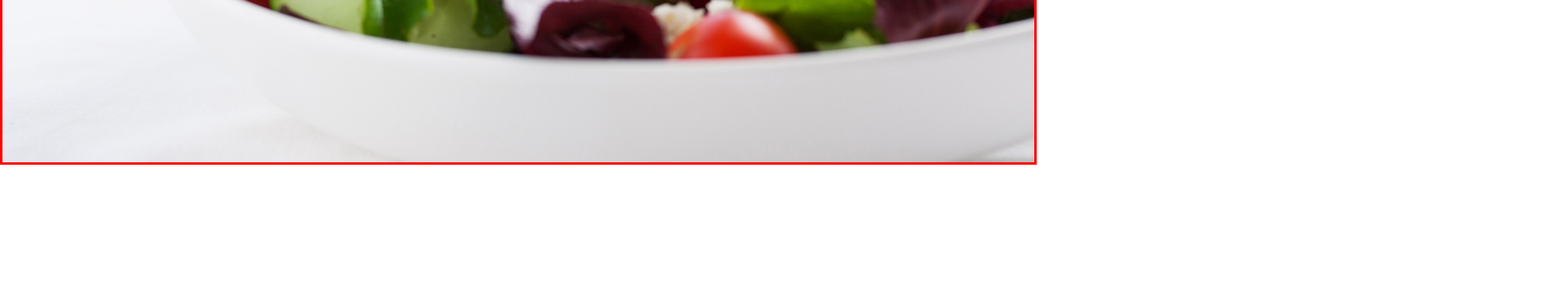
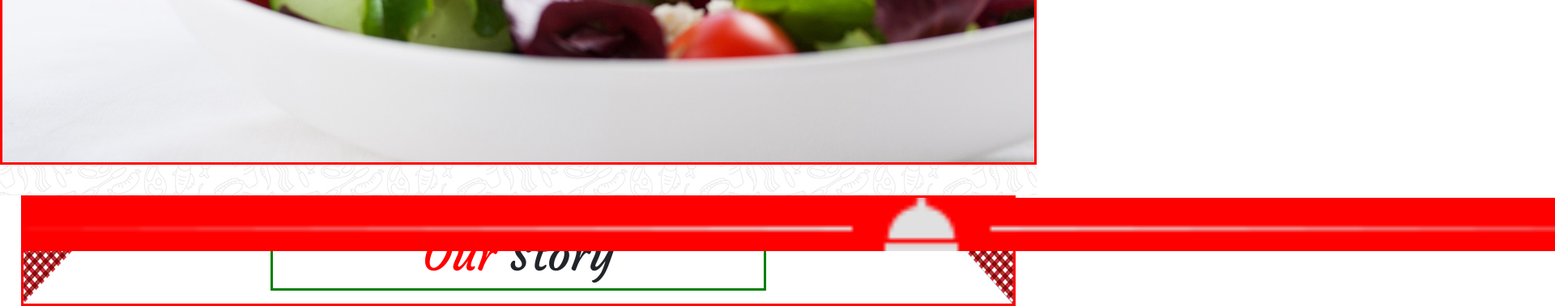
Before and after one commit to bxphxmxth/AalaNasila19_site_du_chef, a website: page index.html in a window 1280 px wide. Shown: the part 596-975 px from the top of the page at 81% size, 1920 px wide, since content can reach past the window. Before the commit the page ends 800 px from the top, so only its background shows below. Drawn offline with nearby package versions, Linux system fonts and the light colour scheme.

Commit message:
debut-section2

```diff
--- a/index.html
+++ b/index.html
@@ -19,7 +19,9 @@
 
 <body>
 
-    <!-- nav -->
+    <!-- nav + section 1 -->
+
+
 
     <div class="bg-nav shade">
 
@@ -58,15 +60,44 @@
 
             </div>
 
+            <!-- <div class="bottomdeco">
+
+
+            </div> -->
+
+
+    </div>
+
+    </section>
+
+    <!-- section 2 Our Story -->
+
+    <div class="bg-ourstory">
+
+        <div class="container2 white">
+
+            <div class="ourStorybox">
+
+                <div class="bg-box-left-top">
+
+                    <img src="./public/images/box-left-top.png" alt="">
+                    <p class="titreOurStory"><span>Our</span> Story</p>
+                    <img class="decoline" src="./public/images/decoration_line.png" alt="">
+                    <img src="./public/images/box-right-top.png" alt="">
+                </div>
+
+
+
+            </div>
+
+
+        </div>
 
 
 
     </div>
 
 
-
-
-    </section>
 
 
 
--- /dev/null
+++ b/src/scss/modules/_section2.scss
@@ -0,0 +1,52 @@
+.bg-ourstory{
+
+background-image: url("../../../public/images/main_bg.jpg");
+
+}
+
+.container2{
+    margin-left: 2%;
+    margin-right: 2%;
+
+    .bg-box-left-top{
+        display: flex;
+        border: red 3px solid;
+        width: 100%;
+        justify-content: space-between;
+
+        .decoline{
+            position: absolute;
+            background-color: red;
+            height: 50%;
+        }
+
+        .titreOurStory{
+            position: relative;
+            border: green solid 3px;
+            width: 50%;
+            text-align: center;
+            font-family: courgette;
+            font-size: 350%;
+            margin-top: 2%;
+
+
+
+
+        }
+    }
+}
+
+.white{
+    padding-top: 3%;
+    position: relative;
+
+
+
+    .bg-box-left-top{
+        position: absolute;
+
+    }
+
+
+
+}
--- a/src/scss/modules/styles.scss
+++ b/src/scss/modules/styles.scss
@@ -1 +1,2 @@
 @import "./nav";
+@import "./section2";
```
Also changed, not shown: src/scss/modules/_nav.scss (+10 -1 lines), public/css/app.css, 1 other file.
